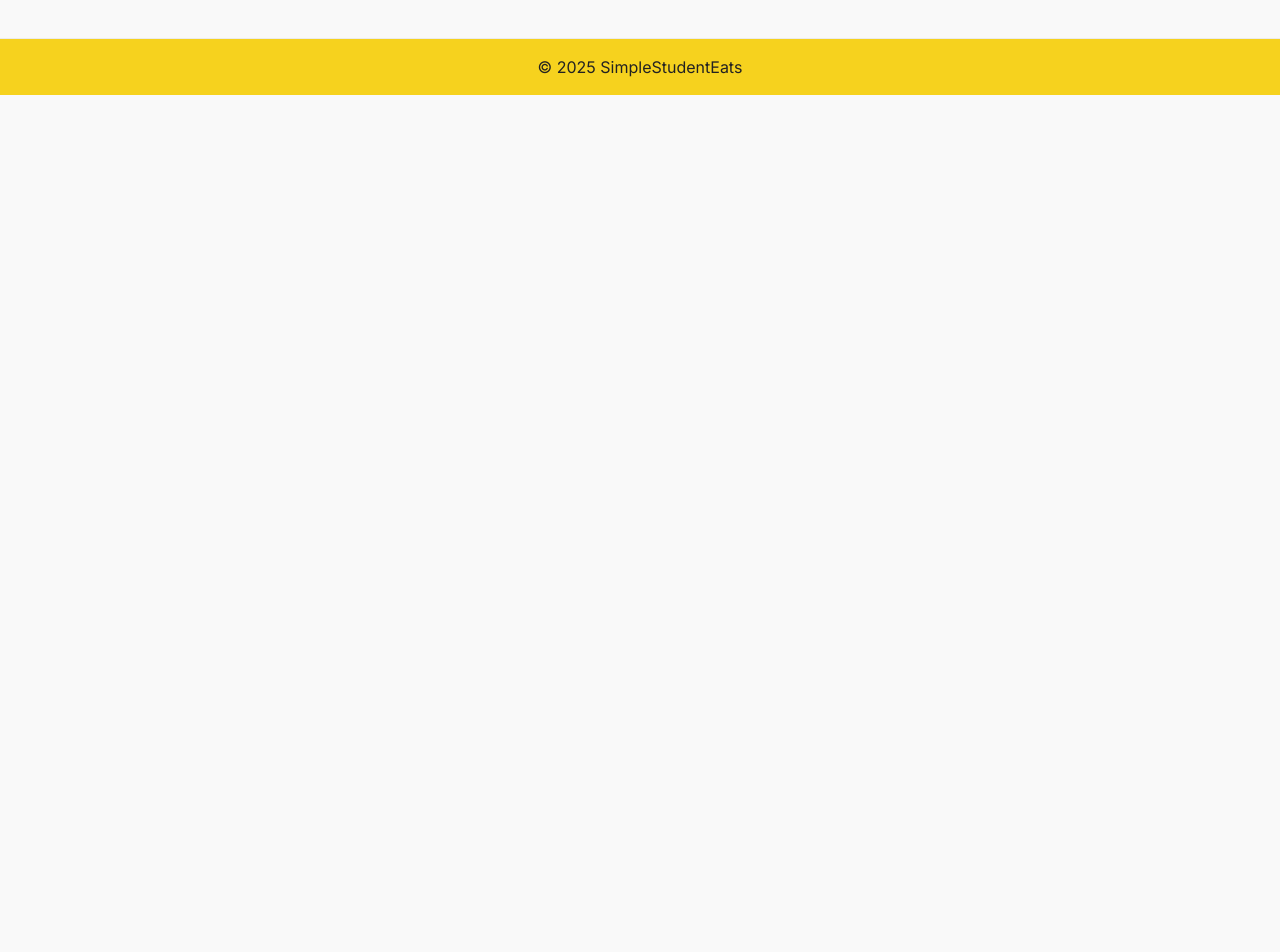
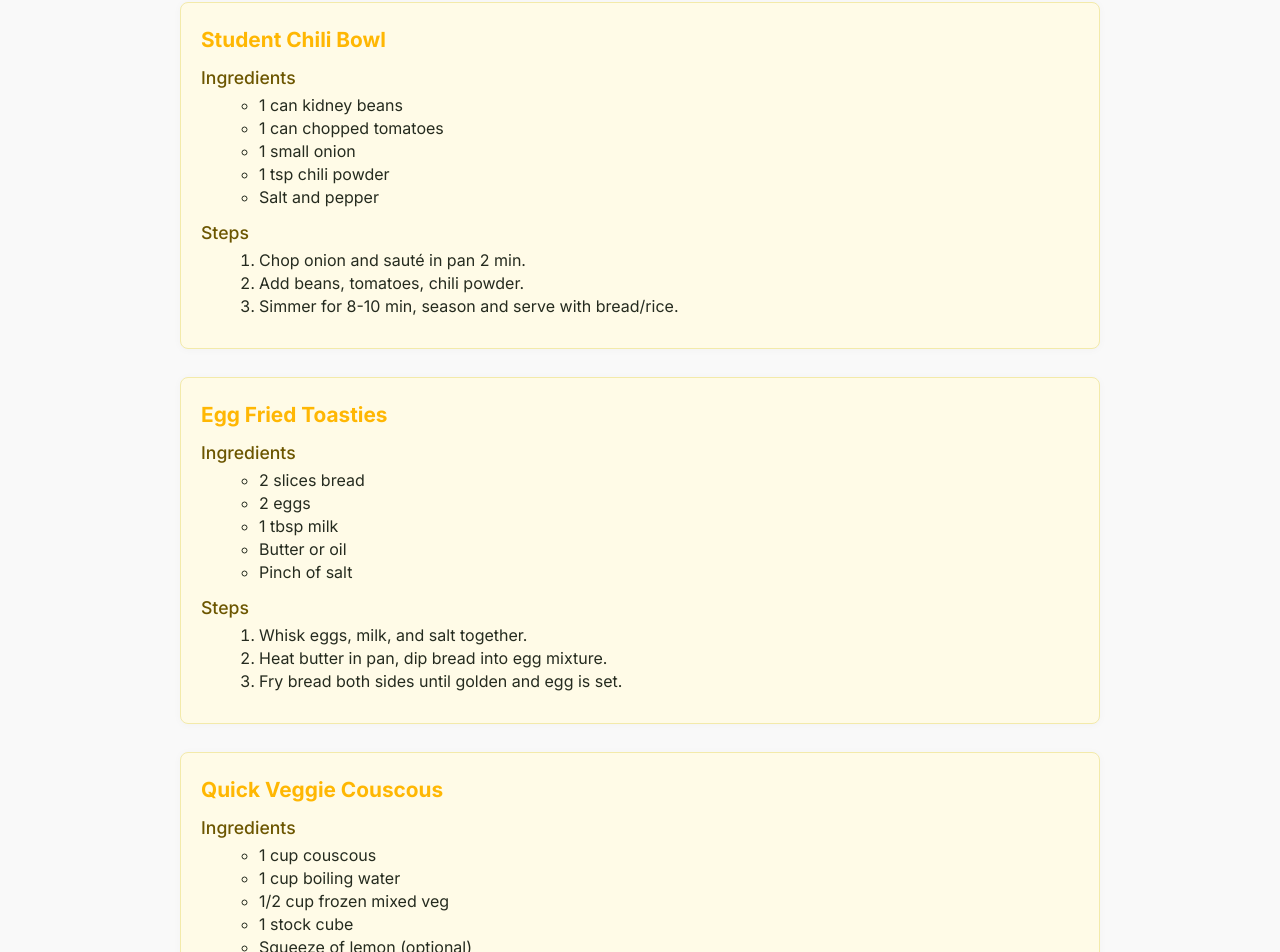
Before and after one commit to Workflow-Manager-admin/simplestudenteats-27082-c6e81338, a React (Create React App) app in the folder simplestudent_eats/: page / in a window 1280 px wide. Shown: the part 1029-1981 px from the top of the page. Before the commit the page ends 1124 px from the top, so only its background shows below. Built offline with nearby package versions, Linux system fonts and the light colour scheme; the HTML template or start-up script is replaced by a standard one.

Commit message:
Auto-commit: Changes as of 2025-05-30T09:48:05.600896+00:00

```diff
--- a/simplestudent_eats/src/App.js
+++ b/simplestudent_eats/src/App.js
@@ -53,6 +53,51 @@ const RECIPE_DATA = {
         'Add peas and soy sauce, stir well.',
         'Push aside, scramble egg, mix all, serve warm.'
       ]
+    },
+    {
+      title: 'Student Chili Bowl',
+      ingredients: [
+        '1 can kidney beans',
+        '1 can chopped tomatoes',
+        '1 small onion',
+        '1 tsp chili powder',
+        'Salt and pepper'
+      ],
+      steps: [
+        'Chop onion and sauté in pan 2 min.',
+        'Add beans, tomatoes, chili powder.',
+        'Simmer for 8-10 min, season and serve with bread/rice.'
+      ]
+    },
+    {
+      title: 'Egg Fried Toasties',
+      ingredients: [
+        '2 slices bread',
+        '2 eggs',
+        '1 tbsp milk',
+        'Butter or oil',
+        'Pinch of salt'
+      ],
+      steps: [
+        'Whisk eggs, milk, and salt together.',
+        'Heat butter in pan, dip bread into egg mixture.',
+        'Fry bread both sides until golden and egg is set.'
+      ]
+    },
+    {
+      title: 'Quick Veggie Couscous',
+      ingredients: [
+        '1 cup couscous',
+        '1 cup boiling water',
+        '1/2 cup frozen mixed veg',
+        '1 stock cube',
+        'Squeeze of lemon (optional)'
+      ],
+      steps: [
+        'Place couscous, stock cube, and veg in bowl.',
+        'Pour boiling water over, cover for 5 min.',
+        'Fluff with fork, add lemon, and serve.'
+      ]
     }
   ],
   fiveIngredients: [
@@ -85,6 +130,51 @@ const RECIPE_DATA = {
         'Place one tortilla, add cheese and veg.',
         'Top with second tortilla, cook both sides till golden. Slice and serve.'
       ]
+    },
+    {
+      title: 'Avocado Toast',
+      ingredients: [
+        '2 slices bread',
+        '1 ripe avocado',
+        '1/4 lemon',
+        'Salt',
+        'Pepper'
+      ],
+      steps: [
+        'Toast the bread to liking.',
+        'Mash avocado with lemon juice, salt, and pepper.',
+        'Spread over toast and serve.'
+      ]
+    },
+    {
+      title: 'Microwave Scrambled Eggs',
+      ingredients: [
+        '2 eggs',
+        '2 tbsp milk',
+        'Salt',
+        'Pepper',
+        'Butter'
+      ],
+      steps: [
+        'Beat eggs with milk, salt, and pepper in mug.',
+        'Microwave 45 secs, stir, then 30 secs more.',
+        'Add butter and enjoy from mug or plate.'
+      ]
+    },
+    {
+      title: 'One-Pot Sausage Rice',
+      ingredients: [
+        '1 cup rice',
+        '2 sausages',
+        '1 cup frozen peas',
+        '2 cups water',
+        '1 stock cube'
+      ],
+      steps: [
+        'Slice sausages and brown in pot.',
+        'Add rice, water, peas, and stock cube.',
+        'Simmer covered for 15 min until rice is cooked.'
+      ]
     }
   ],
   veganPlant: [
@@ -105,6 +195,22 @@ const RECIPE_DATA = {
       proteinSource: 'Tofu'
     },
     {
+      title: 'Crispy Baked Tofu Bites',
+      ingredients: [
+        '200g tofu',
+        '1 tbsp olive oil',
+        '1 tbsp soy sauce',
+        '1 tbsp cornflour',
+        'Salt & pepper'
+      ],
+      steps: [
+        'Press tofu and cut into cubes.',
+        'Toss cubes with oil, soy sauce, cornflour, salt & pepper.',
+        'Bake at 200°C (400°F) for 25 min, turning halfway.'
+      ],
+      proteinSource: 'Tofu'
+    },
+    {
       title: 'Lentil Curry',
       ingredients: [
         '1 cup dried lentils',
@@ -119,6 +225,52 @@ const RECIPE_DATA = {
         'Serve with rice or bread.'
       ],
       proteinSource: 'Lentils'
+    },
+    {
+      title: 'Simple Lentil Stew',
+      ingredients: [
+        '1 cup cooked lentils',
+        '1 carrot',
+        '1 small onion',
+        '2 cups vegetable broth',
+        '1 bay leaf'
+      ],
+      steps: [
+        'Chop onion and carrot, sauté in pot.',
+        'Add lentils, broth, bay leaf, simmer 15 min.',
+        'Remove bay leaf and serve.'
+      ],
+      proteinSource: 'Lentils'
+    },
+    {
+      title: 'Spicy Chickpea Wrap',
+      ingredients: [
+        '1 can chickpeas',
+        '2 tbsp hummus',
+        '1 tsp hot sauce',
+        '1 wrap/tortilla',
+        'Lettuce leaves'
+      ],
+      steps: [
+        'Mash chickpeas with hummus and hot sauce.',
+        'Spread on wrap, top with lettuce, roll up and serve.'
+      ],
+      proteinSource: 'Chickpeas'
+    },
+    {
+      title: 'Bean & Corn Salad',
+      ingredients: [
+        '1 can black beans',
+        '1 cup corn (canned or frozen)',
+        '1 lime',
+        'Salt',
+        'Fresh coriander (optional)'
+      ],
+      steps: [
+        'Rinse beans, mix with drained corn.',
+        'Add juice of lime, salt, coriander; mix and serve.'
+      ],
+      proteinSource: 'Beans'
     }
   ]
 };
```
Also changed, not shown: 2 other files (tests, documents, lock files or other folders).
